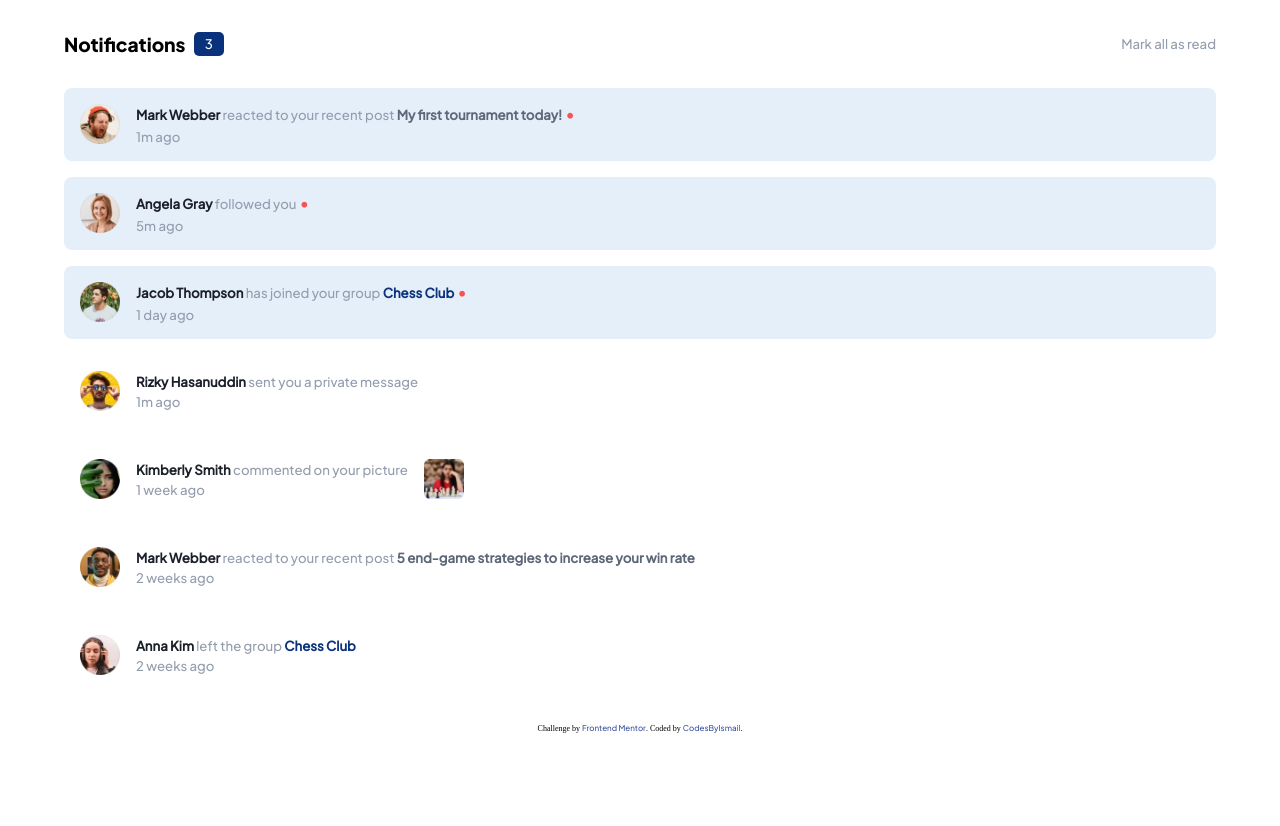
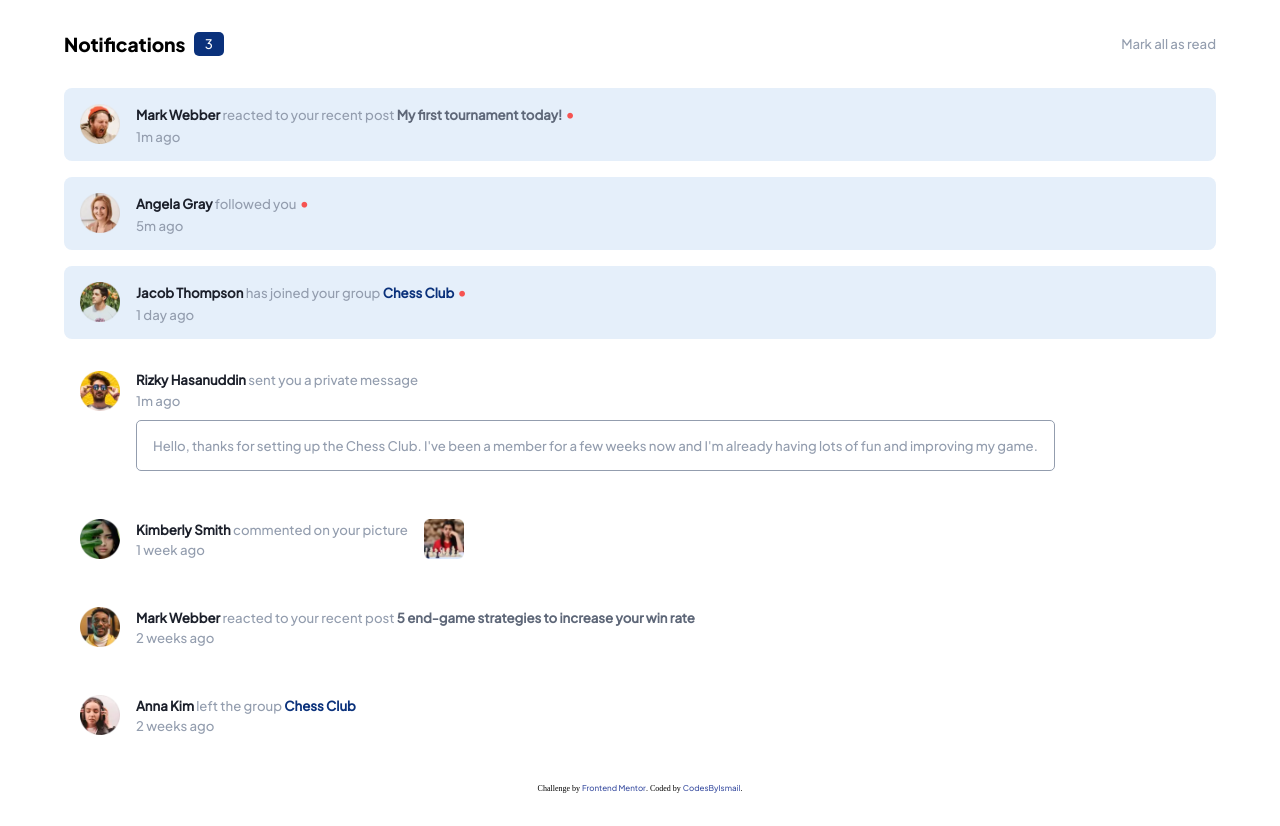
Before and after one commit to CodesByIsmail/notifications-page, a plain HTML site: page index.html in a window 1280 px wide. Before the commit the page ends 800 px from the top, so only its background shows below. Drawn offline with Linux system fonts and the light colour scheme.

Commit message:
update index.html

```diff
--- a/index.html
+++ b/index.html
@@ -71,7 +71,7 @@
         <p><a onclick="return false" href="" class="commenter  message__sender">Rizky Hasanuddin </a>sent you a private message</p>
         <p class="time">1m ago</p>
 
-        <div class="hidden message__body">
+        <div class=" message__body">
       <p>
         Hello, thanks for setting up the Chess Club. I've been a member for a few weeks now and
 I'm already having lots of fun and improving my game.
```
